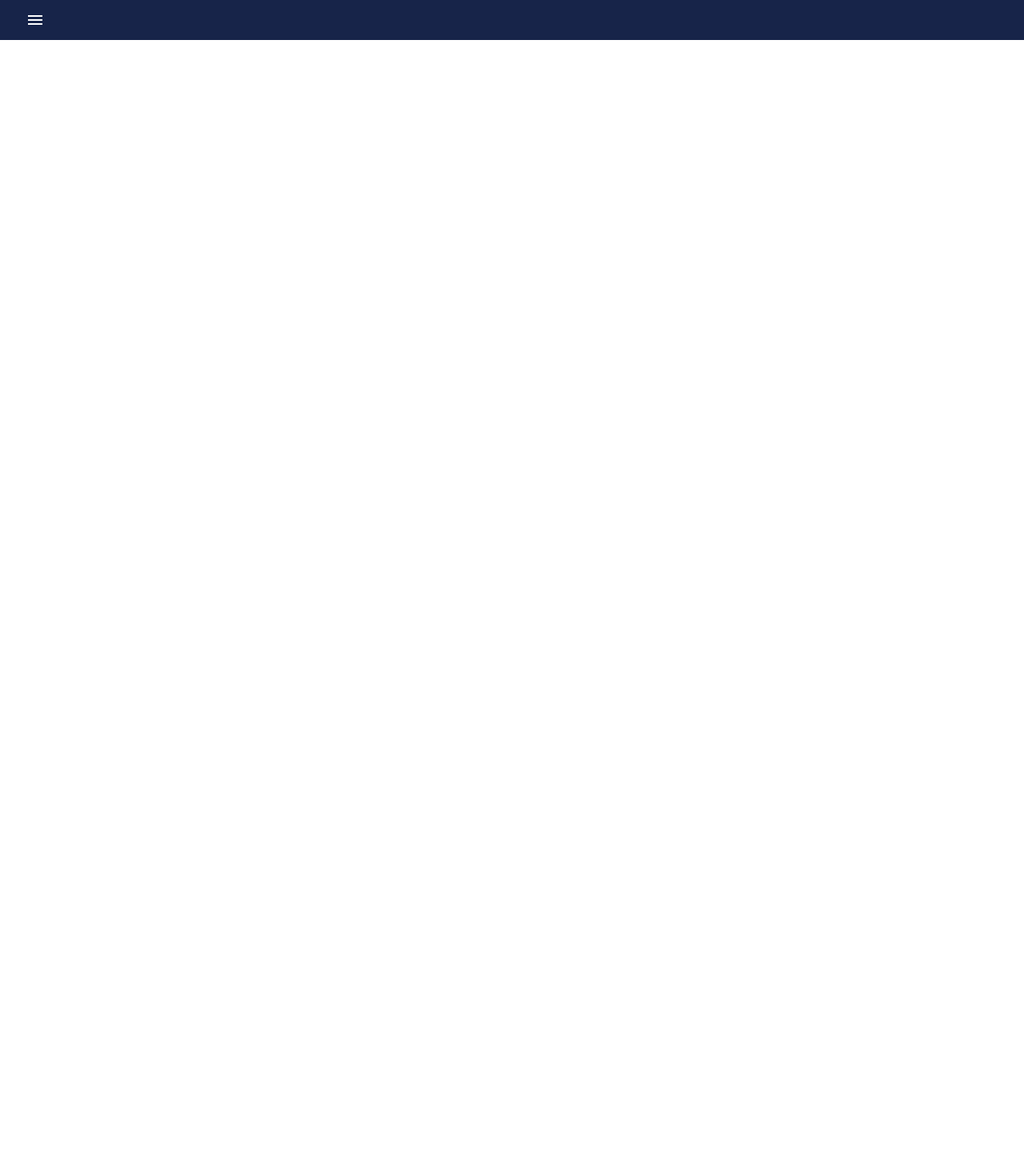
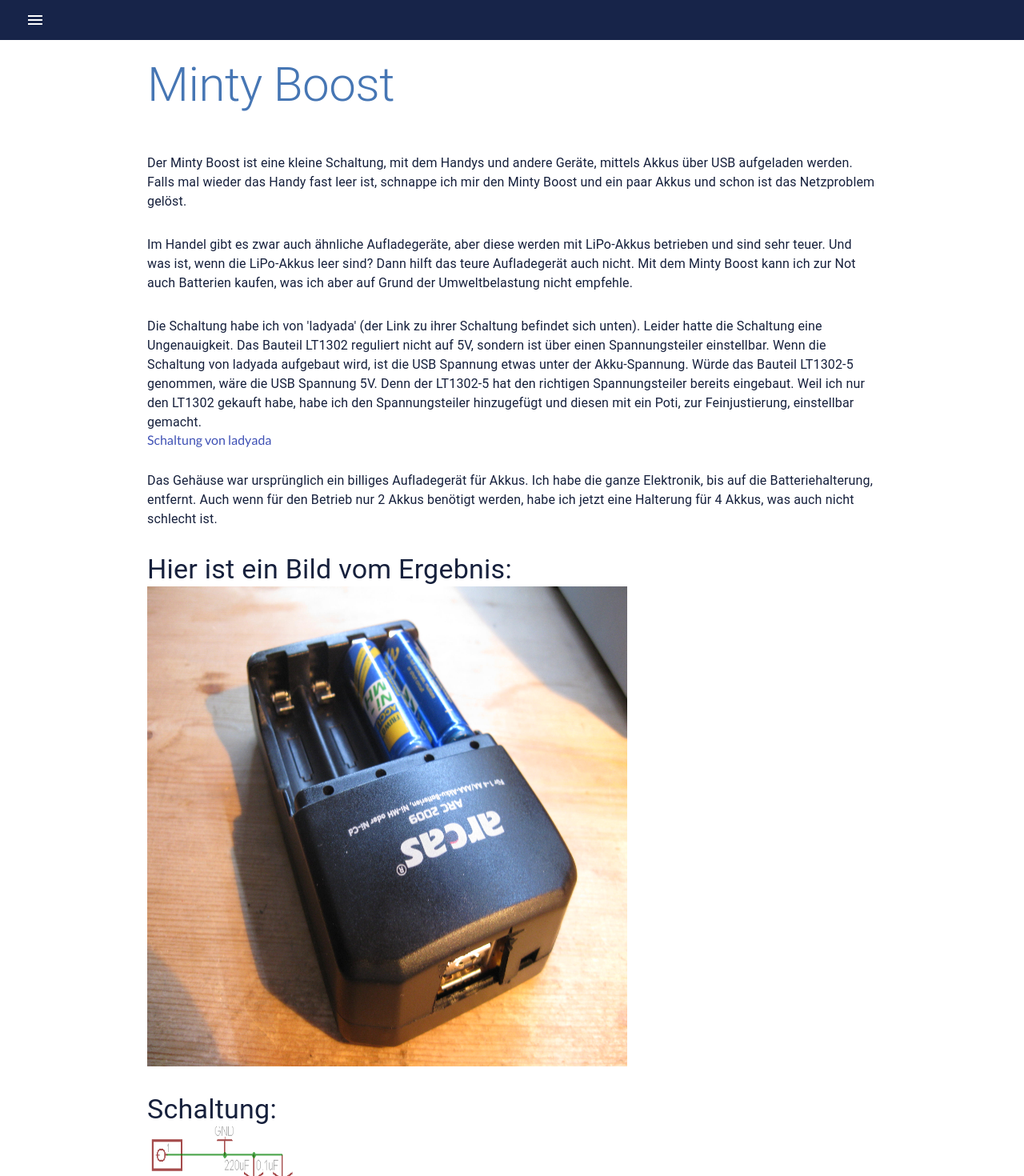
Before and after one commit to joltzen/Oltzen, a React (Create React App) app: page /sonstiges/mintyboost in a window 1280 px wide. Shown: the top 1470 px of the page at 80% size. Before the commit the page ends 800 px from the top, so only its background shows below. Built offline with nearby package versions, Linux system fonts and the light colour scheme.

Commit message:
Finish import of all pages

```diff
--- a/src/App.js
+++ b/src/App.js
@@ -1,7 +1,6 @@
+import { BrowserRouter as Router, Route, Switch } from "react-router-dom";
 import "./App.css";
 import Sidebar from "./components/Sidebar";
-import { BrowserRouter as Router, Switch, Route } from "react-router-dom";
-
 import {
   Audio,
   Bilder,
@@ -9,6 +8,7 @@ import {
   Changelog,
   Controller,
   Hobbyci,
+  Home,
   Impressum,
   Lcmeter,
   Ledleiste,
@@ -23,9 +23,9 @@ import {
   Tutorial,
   W5500,
   Wschaltung,
-  Home,
   Zeichenbefehle,
 } from "./pages";
+
 function App() {
   return (
     <Router>
--- a/src/pages/Bilder.js
+++ b/src/pages/Bilder.js
@@ -1,10 +1,19 @@
-import { Container } from "@material-ui/core";
+import { Container, Link } from "@material-ui/core";
 import React from "react";
 import Page from "../components/Page";
+import Typograph from "../components/Typograph";
 const Bilder = () => {
   return (
     <Container maxWidth="md">
       <Page title="Bilder" />
+      <Link href="http://www.oltzen.de/private_bilder/20120607_zons/index.html">
+        Stadt Zons vom 07.06.2012
+      </Link>
+      <Typograph
+        variant="body1"
+        text="Impression von der schönen kleinen Stadt Zons"
+      />
+      <Typograph variant="body1" text="(07.06.2012)" />
     </Container>
   );
 };
--- a/src/pages/Impressum.js
+++ b/src/pages/Impressum.js
@@ -1,10 +1,21 @@
+import { Container } from "@material-ui/core";
 import React from "react";
+import Page from "../components/Page";
+import Typograph from "../components/Typograph";
 
 const Impressum = () => {
   return (
-    <div className="Impressum">
-      <h1>Impressum</h1>
-    </div>
+    <Container maxWidth="md">
+      <Page title="Impressum" description="Anschrift" />
+
+      <Typograph variant="h6" text="Thomas Oltzen" />
+      <Typograph variant="body1" text="Diplom Informatiker" />
+      <Typograph variant="body1" text="Carl-von-Ossietzky Straße 2" />
+      <Typograph variant="body1" text="41539 Dormagen" />
+      <Typograph variant="body1" text="Telefon: +49 (0) 2133 -21 93 10" />
+      <Typograph variant="body1" text="E-Mail: support@stolep.de" />
+      <Typograph variant="body1" text="(20.10.2011)" />
+    </Container>
   );
 };
 
--- a/src/pages/Mintyboost.js
+++ b/src/pages/Mintyboost.js
@@ -1,10 +1,55 @@
+import { Container, Link } from "@material-ui/core";
 import React from "react";
+import Page from "../components/Page";
+import Typograph from "../components/Typograph";
+import useImages from "../hooks/useImages";
+import mintyboost from "../images/mintyboost.jpg";
+import mintyboostsch from "../images/mintyboostsch.png";
 
 const Mintyboost = () => {
+  const classes = useImages();
   return (
-    <div className="Mintyboost">
-      <h1>Mintyboost</h1>
-    </div>
+    <Container maxWidth="md">
+      <Page title="Minty Boost" />
+      <Typograph
+        variant="body1"
+        text="Der Minty Boost ist eine kleine Schaltung, mit dem Handys und andere Geräte,
+            mittels Akkus über USB aufgeladen werden. Falls mal wieder das Handy fast leer ist,
+            schnappe ich mir den Minty Boost und ein paar Akkus und schon ist das Netzproblem gelöst."
+      />
+      <Typograph
+        variant="body1"
+        text="Im Handel gibt es zwar auch ähnliche Aufladegeräte, aber diese werden mit LiPo-Akkus betrieben und sind sehr teuer.
+             Und was ist, wenn die LiPo-Akkus leer sind? Dann hilft das teure Aufladegerät auch nicht.
+             Mit dem Minty Boost kann ich zur Not auch Batterien kaufen, was ich aber auf Grund der Umweltbelastung nicht empfehle."
+      />
+      <Typograph
+        variant="body1"
+        text="Die Schaltung habe ich von 'ladyada' (der Link zu ihrer Schaltung befindet sich unten). Leider hatte die Schaltung eine Ungenauigkeit.
+            Das Bauteil LT1302 reguliert nicht auf 5V, sondern ist über einen Spannungsteiler einstellbar.
+             Wenn die Schaltung von ladyada aufgebaut wird, ist die USB Spannung etwas unter der Akku-Spannung.
+            Würde das Bauteil LT1302-5 genommen, wäre die USB Spannung 5V. Denn der LT1302-5 hat den richtigen Spannungsteiler bereits eingebaut.
+            Weil ich nur den LT1302 gekauft habe, habe ich den Spannungsteiler hinzugefügt und diesen mit ein Poti, zur Feinjustierung, einstellbar gemacht."
+      />
+      <Link href="http://www.ladyada.net/make/mintyboost/index.html">
+        Schaltung von ladyada
+      </Link>
+      <Typograph
+        variant="body1"
+        text=" Das Gehäuse war ursprünglich ein billiges Aufladegerät für Akkus. Ich habe die ganze Elektronik, bis auf die Batteriehalterung, entfernt.
+             Auch wenn für den Betrieb nur 2 Akkus benötigt werden, habe ich jetzt eine Halterung für 4 Akkus, was auch nicht schlecht ist."
+      />
+
+      <Typograph variant="h4" text="Hier ist ein Bild vom Ergebnis:" />
+      <img src={mintyboost} className={classes.innenleben} alt="mintyboost" />
+      <Typograph variant="h4" text="Schaltung:" />
+      <img
+        src={mintyboostsch}
+        className={classes.innenleben}
+        alt="mintyboostsch"
+      />
+      <Typograph variant="body1" text="(31.01.2015)" />
+    </Container>
   );
 };
 
--- a/src/pages/Romki.js
+++ b/src/pages/Romki.js
@@ -1,5 +1,6 @@
 import { Container } from "@material-ui/core";
 import React from "react";
+import Footer from "../components/Footer";
 import Page from "../components/Page";
 import Typograph from "../components/Typograph";
 
@@ -13,6 +14,7 @@ const Romki = () => {
       />
       <Typograph variant="body1" text="Um dieses Ziel zu erreichen ..." />
       <Typograph variant="body1" text="(29.11.2014)" />
+      <Footer />
     </Container>
   );
 };
--- a/src/pages/Sonstiges.js
+++ b/src/pages/Sonstiges.js
@@ -1,10 +1,29 @@
+import { Container } from "@material-ui/core";
 import React from "react";
+import Footer from "../components/Footer";
+import Page from "../components/Page";
+import Typograph from "../components/Typograph";
 
 const Sonstiges = () => {
   return (
-    <div className="Sonstiges">
-      <h1>Sonstiges</h1>
-    </div>
+    <Container maxWidth="md">
+      <Page title="Sonstiges" />
+      <Typograph
+        variant="body1"
+        text="In diesem Verzeichnis sammele ich alle Projekte die sehr klein sind oder einfach nur Nachbauten."
+      />
+      <Typograph
+        variant="body1"
+        text="alle Kollegen, Freunde oder Besucher: Die Projekte entsprechen nicht einen professionellen Anspruch."
+      />
+      <Typograph
+        variant="body1"
+        text="Bei den Nachbauten gebe ich, soweit es möglich ist, ein Link zum ursprünglichen Projekt an."
+      />
+      <Typograph variant="body1" text="(26.01.2015)" />
+      <Typograph variant="body1" text="" />
+      <Footer />
+    </Container>
   );
 };
 
--- a/src/pages/Wschaltung.js
+++ b/src/pages/Wschaltung.js
@@ -1,10 +1,18 @@
+import { Container } from "@material-ui/core";
 import React from "react";
+import Footer from "../components/Footer";
+import Page from "../components/Page";
+import useImages from "../hooks/useImages";
+import w5500 from "../images/w5500example.jpg";
 
 const Wschaltung = () => {
+  const classes = useImages();
   return (
-    <div className="Wschaltung">
-      <h1>Wschaltung</h1>
-    </div>
+    <Container maxWidth="md">
+      <Page title="Schaltung mit WIZ550io und ATmega8" />
+      <img className={classes.controller} src={w5500} alt="w5500" />
+      <Footer />
+    </Container>
   );
 };
 
```
Also changed, not shown: src/components/SidebarData.js (+13 -14 lines).
